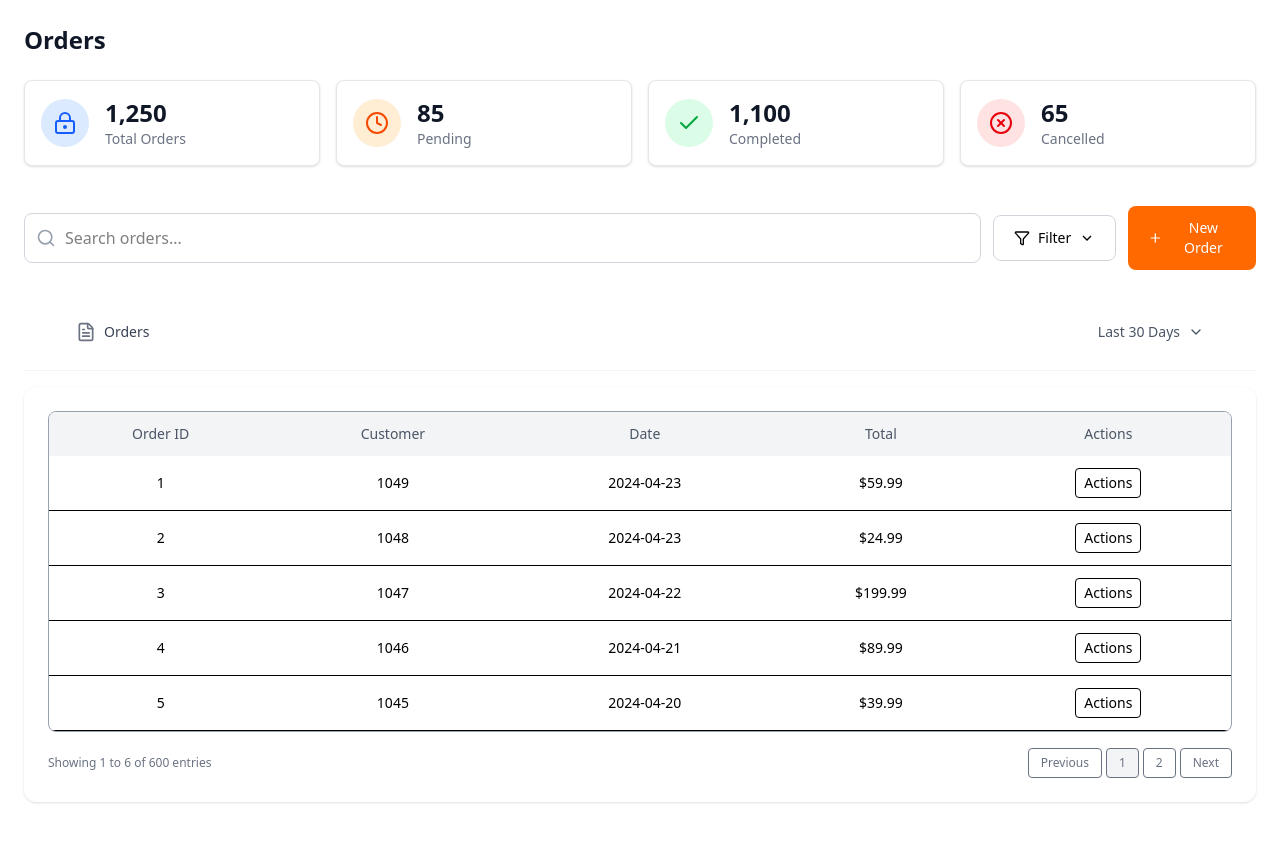
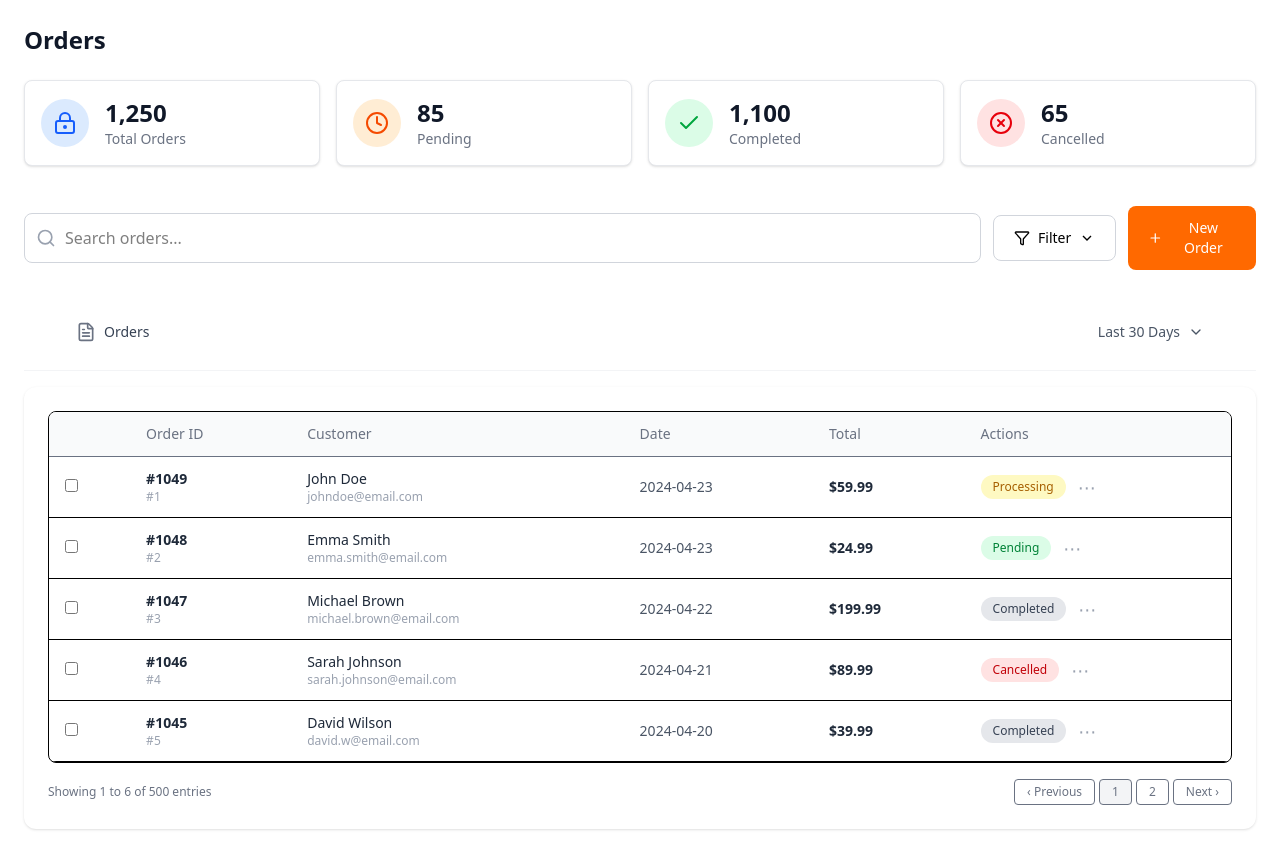
Before and after one commit to GeoLine02/fitrock-admin, a Next.js app: page /orders in a window 1280 px wide. Before the commit the page ends 826 px from the top, so only its background shows below. Built offline with nearby package versions, Linux system fonts and the light colour scheme.

Commit message:
hotFix: Restyleing

```diff
--- a/app/orders/components/Orders.tsx
+++ b/app/orders/components/Orders.tsx
@@ -5,35 +5,92 @@ interface OrderTableProps {
   ordersdata: Order[];
 }
 
+const statusStyles: Record<Order["status"], { bg: string; text: string }> = {
+  Processing: {
+    bg: "bg-yellow-100",
+    text: "text-yellow-700",
+  },
+  Pending: {
+    bg: "bg-green-100",
+    text: "text-green-700",
+  },
+  Completed: {
+    bg: "bg-gray-200",
+    text: "text-gray-700",
+  },
+  Cancelled: {
+    bg: "bg-red-100",
+    text: "text-red-700",
+  },
+};
+
 export default function OrdersTable({ ordersdata }: OrderTableProps) {
   return (
     <div className="bg-white rounded-xl shadow-sm p-4 sm:p-6 w-full">
-      {/* Desktop Table */}
-      <div className="hidden md:block overflow-x-auto rounded-lg border border-gray-400">
-        <table className="w-full text-sm border-collapse">
+      <div className="overflow-x-auto border rounded-lg">
+        <table className="w-full text-sm">
           <thead>
-            <tr className="bg-gray-100 text-gray-600">
-              <th className="px-4 py-3 text-center font-medium">Order ID</th>
-              <th className="px-4 py-3 text-center font-medium">Customer</th>
-              <th className="px-4 py-3 text-center font-medium">Date</th>
-              <th className="px-4 py-3 text-center font-medium">Total</th>
-              <th className="px-4 py-3 text-center font-medium">Actions</th>
+            <tr className="bg-gray-50 text-gray-500 border-b">
+              <th className="px-4 py-3 text-left"></th>
+              <th className="px-4 py-3 text-left font-medium">Order ID</th>
+              <th className="px-4 py-3 text-left font-medium">Customer</th>
+              <th className="px-4 py-3 text-left font-medium">Date</th>
+              <th className="px-4 py-3 text-left font-medium">Total</th>
+              <th className="px-4 py-3 text-left font-medium">Actions</th>
             </tr>
           </thead>
+
           <tbody>
             {ordersdata.map((order) => (
               <tr
                 key={order.id}
                 className="border-b hover:bg-gray-50 transition"
               >
-                <td className="px-4 py-3 text-center">{order.id}</td>
-                <td className="px-4 py-3 text-center">{order.orderNumber}</td>
-                <td className="px-4 py-3 text-center">{order.createdAt}</td>
-                <td className="px-4 py-3 text-center">${order.amount.total}</td>
-                <td className="px-4 py-3 text-center">
-                  <button className="px-2 py-1 border rounded hover:bg-gray-100">
-                    Actions
-                  </button>
+                <td className="px-4 py-3">
+                  <input type="checkbox" />
+                </td>
+
+                {/* Order ID */}
+                <td className="px-4 py-3">
+                  <p className="font-semibold text-gray-800">
+                    #{order.orderNumber}
+                  </p>
+                  <p className="text-xs text-gray-400">#{order.id}</p>
+                </td>
+
+                {/* Customer */}
+                <td className="px-4 py-3">
+                  <p className="font-medium text-gray-800">
+                    {order.customer.name}
+                  </p>
+                  <p className="text-xs text-gray-400">
+                    {order.customer.email}
+                  </p>
+                </td>
+
+                {/* Date */}
+                <td className="px-4 py-3 text-gray-600">{order.createdAt}</td>
+
+                {/* Total */}
+                <td className="px-4 py-3 font-semibold text-gray-800">
+                  ${order.amount.total}
+                </td>
+
+                {/* Actions */}
+                <td className="px-4 py-3">
+                  <div className="flex items-center gap-3">
+                    <span
+                      className={`px-3 py-1 rounded-full text-xs font-medium ${
+                        statusStyles[order.status].bg
+                      } ${statusStyles[order.status].text}`}
+                    >
+                      {order.status}
+                    </span>
+
+                    <button className="text-gray-400 hover:text-gray-600 text-lg leading-none">
+                      ⋯
+                    </button>
+                  </div>
                 </td>
               </tr>
             ))}
@@ -41,55 +98,19 @@ export default function OrdersTable({ ordersdata }: OrderTableProps) {
         </table>
       </div>
 
-      {/* Mobile Cards */}
-      <div className="md:hidden flex flex-col gap-4">
-        {ordersdata.map((order) => (
-          <div
-            key={order.id}
-            className="border rounded-lg p-4 shadow-sm bg-white"
-          >
-            <div className="flex justify-between mb-2">
-              <span className="font-medium">Order ID:</span>
-              <span>{order.id}</span>
-            </div>
-            <div className="flex justify-between mb-2">
-              <span className="font-medium">Customer:</span>
-              <span>{order.orderNumber}</span>
-            </div>
-            <div className="flex justify-between mb-2">
-              <span className="font-medium">Email:</span>
-              <span>{order.customer.email}</span>
-            </div>
-            <div className="flex justify-between mb-2">
-              <span className="font-medium">Date:</span>
-              <span>{order.createdAt}</span>
-            </div>
-            <div className="flex justify-between mb-2">
-              <span className="font-medium">Total:</span>
-              <span>${order.amount.total}</span>
-            </div>
-            <button className="mt-2 w-full border rounded px-3 py-1.5 hover:bg-gray-100">
-              Actions
-            </button>
-          </div>
-        ))}
-      </div>
-
-      {/* Pagination */}
+      {/* Footer */}
       <div className="flex flex-col sm:flex-row items-center justify-between gap-3 text-xs text-gray-500 mt-4">
-        <span className="text-center sm:text-left">
-          Showing 1 to 6 of 600 entries
-        </span>
+        <span>Showing 1 to 6 of 500 entries</span>
         <div className="flex items-center gap-1">
-          <button className="border rounded px-3 py-1.5 hover:bg-gray-100 transition">
-            Previous
+          <button className="border rounded px-3 py-1 hover:bg-gray-100">
+            ‹ Previous
           </button>
-          <button className="border rounded px-3 py-1.5 bg-gray-100">1</button>
-          <button className="border rounded px-3 py-1.5 hover:bg-gray-100 transition">
+          <button className="border rounded px-3 py-1 bg-gray-100">1</button>
+          <button className="border rounded px-3 py-1 hover:bg-gray-100">
             2
           </button>
-          <button className="border rounded px-3 py-1.5 hover:bg-gray-100 transition">
-            Next
+          <button className="border rounded px-3 py-1 hover:bg-gray-100">
+            Next ›
           </button>
         </div>
       </div>
--- a/app/orders/types/index.ts
+++ b/app/orders/types/index.ts
@@ -6,6 +6,7 @@ export interface Order {
   customer: {
     name: string;
     email: string;
+
   };
   amount: {
     subtotal: number;
```
